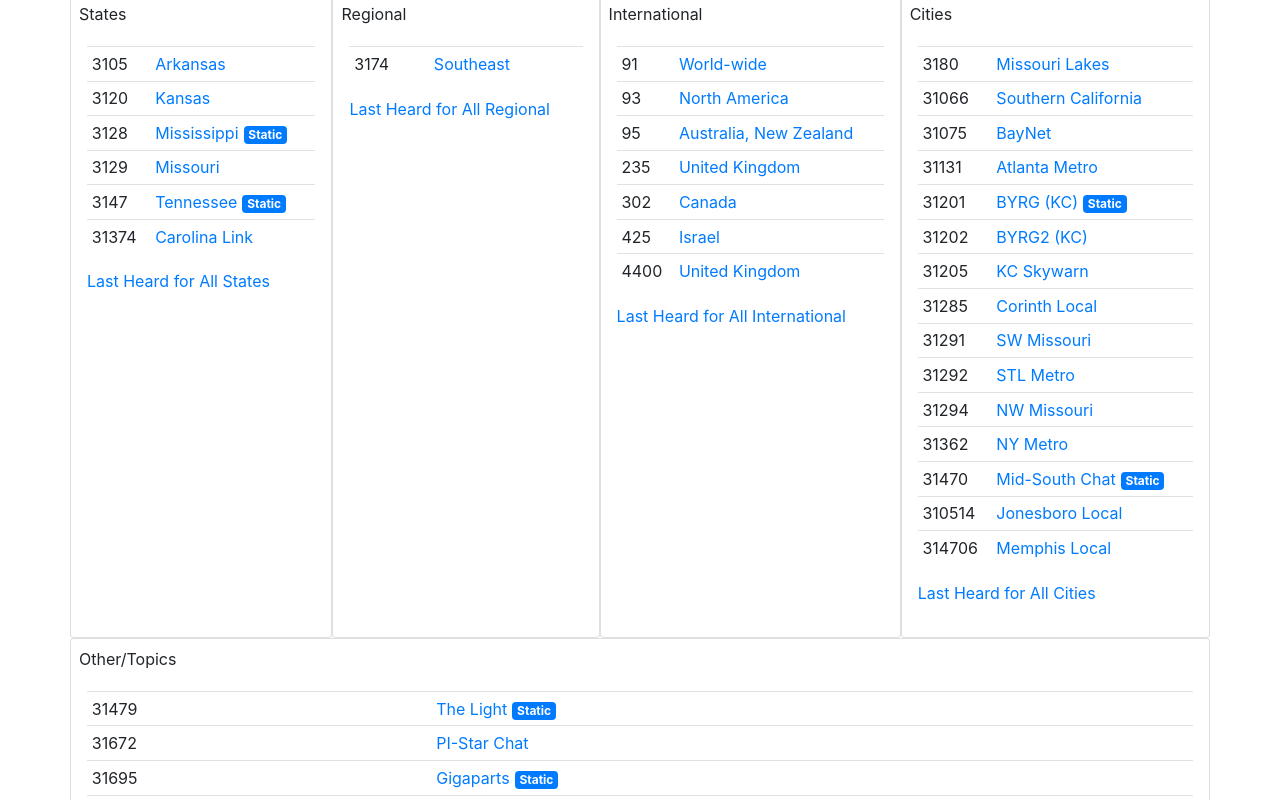
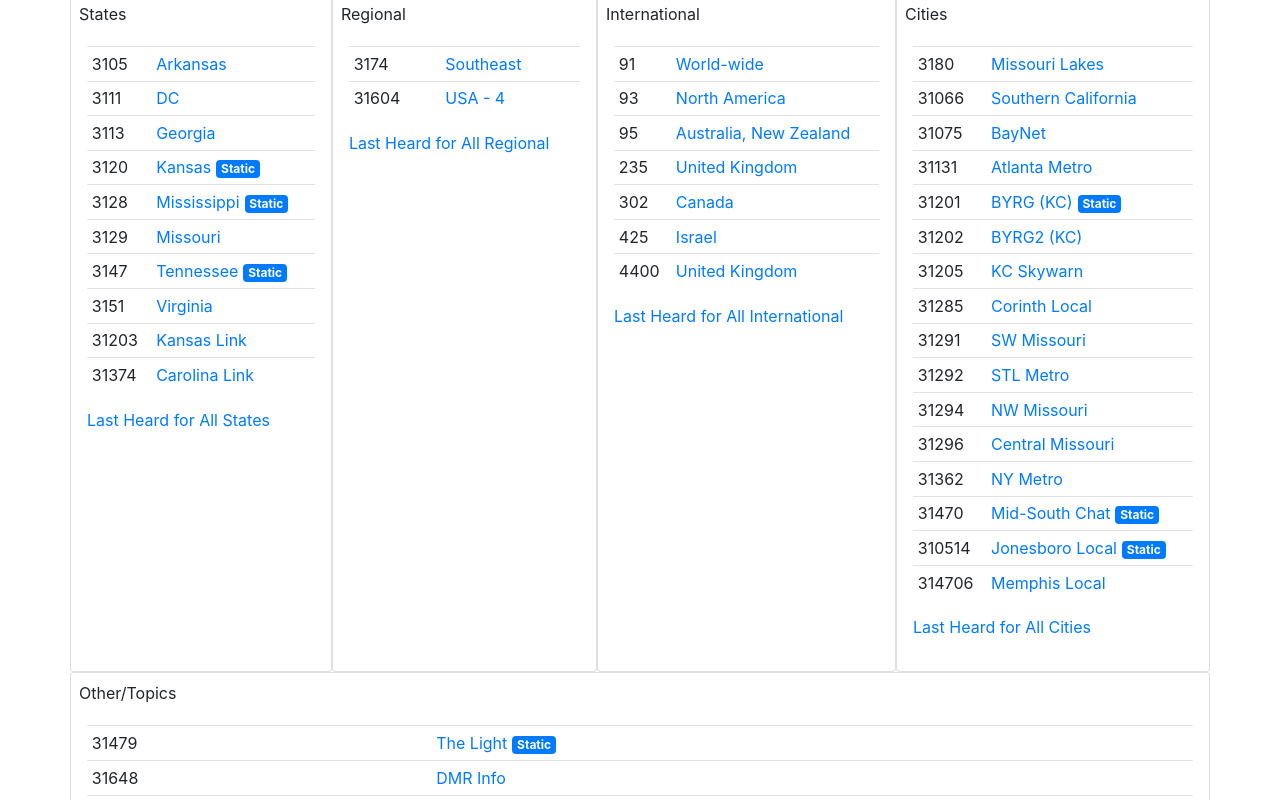
Before and after one commit to allenblair/dmrdashboard, a React (Create React App) app: page / in a window 1280 px wide. Shown: the part 700-1500 px from the top of the page. Built offline with nearby package versions, Linux system fonts and the light colour scheme.

Commit message:
Added more talk groups and tagged some as static.

```diff
--- a/src/Components/favoriteTGs.js
+++ b/src/Components/favoriteTGs.js
@@ -11,12 +11,15 @@
     {"name":"Nationwide","category":"National","ID":3100},
     {"name":"Alabama","category":"Alabama","ID":3101,"static":true},
     {"name":"Arkansas","category":"States","ID":3105},
-    {"name":"Kansas","category":"States","ID":3120},
+    {"name":"DC","category":"States","ID":3111},
+    {"name":"Georgia","category":"States","ID":3113},
+    {"name":"Kansas","category":"States","ID":3120,"static":true},
     {"name":"Mississippi","category":"States","ID":3128,"static":true},
     {"name":"Missouri","category":"States","ID":3129},
+    {"name":"Tennessee","category":"States","ID":3147,"static":true},
+    {"name":"Virginia","category":"States","ID":3151},
+    {"name":"Southeast","category":"Regional","ID":3174},
     {"name":"Missouri Lakes","category":"Cities","ID":3180},
-    {"name":"Tennessee","category":"States","ID":3147,"static":true},
-    {"name":"Southeast","category":"Regional","ID":3174},
     {"name":"United Kingdom","category":"International","ID":4400},
     {"name":"Alabama Link","category":"Alabama","ID":31010},
     {"name":"Gulf Coast DMR","category":"Alabama","ID":31011},
@@ -30,20 +33,24 @@
     {"name":"Atlanta Metro","category":"Cities","ID":31131},
     {"name":"BYRG (KC)","category":"Cities","ID":31201,"static":true},
     {"name":"BYRG2 (KC)","category":"Cities","ID":31202},
+    {"name":"Kansas Link","category":"States","ID":31203},
     {"name":"KC Skywarn","category":"Cities","ID":31205},
     {"name":"Corinth Local","category":"Cities","ID":31285},
     {"name":"SW Missouri","category":"Cities","ID":31291},
     {"name":"STL Metro","category":"Cities","ID":31292},
     {"name":"NW Missouri","category":"Cities","ID":31294},
+    {"name":"Central Missouri","category":"Cities","ID":31296},
     {"name":"NY Metro","category":"Cities","ID":31362},
     {"name":"Carolina Link","category":"States","ID":31374},
     {"name":"Mid-South Chat","category":"Cities","ID":31470,"static":true},
     {"name":"The Light","category":"Other/Topics","ID":31479,"static":true},
+    {"name":"USA - 4","category":"Regional","ID":31604},
+    {"name":"DMR Info","category":"Other/Topics","ID":31648},
     {"name":"PI-Star Chat","category":"Other/Topics","ID":31672},
     {"name":"Gigaparts","category":"Other/Topics","ID":31695,"static":true},
     {"name":"Liberty","category":"Other/Topics","ID":31776,"static":true},
     {"name":"Sheffield Local","category":"Alabama","ID":310128},
-    {"name":"Jonesboro Local","category":"Cities","ID":310514},
+    {"name":"Jonesboro Local","category":"Cities","ID":310514,"static":true},
     {"name":"Memphis Local","category":"Cities","ID":314706},
     {"name":"Reddit","category":"Other/Topics","ID":98003}
 ];
```
Also changed, not shown: 1 other file (tests, documents, lock files or other folders).
